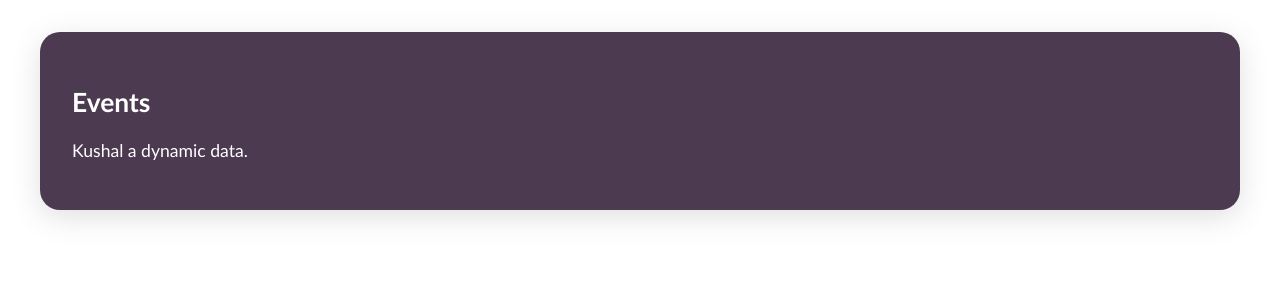
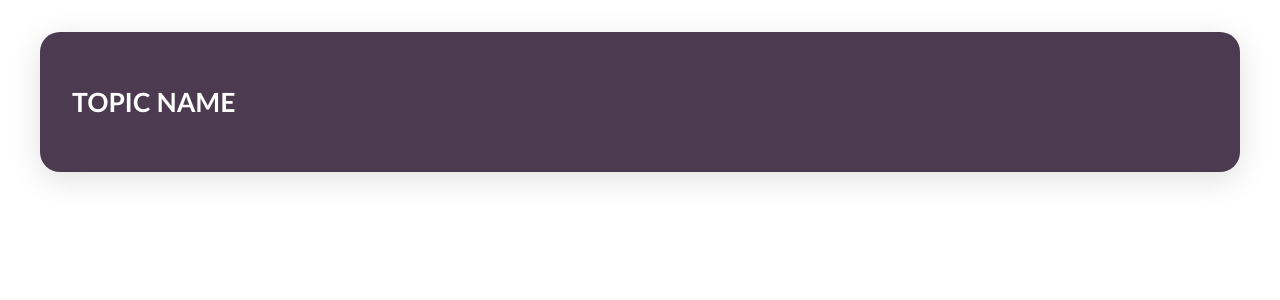
Before and after one commit to Kushal-Kanungo/angular-ygnske, an Angular app: page / in a window 1280 px wide. Shown: the top 300 px of the page. Built offline with nearby package versions, Linux system fonts and the light colour scheme.

Commit message:
HomePage Cleaned

```diff
--- a/src/app/app.component.html
+++ b/src/app/app.component.html
@@ -1,4 +1,3 @@
 <section id="interpolation">
-  <h1>Events</h1>
-  <p>{{ dynamicdata }}</p>
+  <h1>TOPIC NAME</h1>
 </section>
--- a/src/app/app.component.ts
+++ b/src/app/app.component.ts
@@ -6,6 +6,5 @@ import { Component } from '@angular/core';
   styleUrls: ['./app.component.css'],
 })
 export class AppComponent {
-  name = 'Angular';
-  dynamicdata: string = 'Kushal a dynamic data.';
+
 }
```
